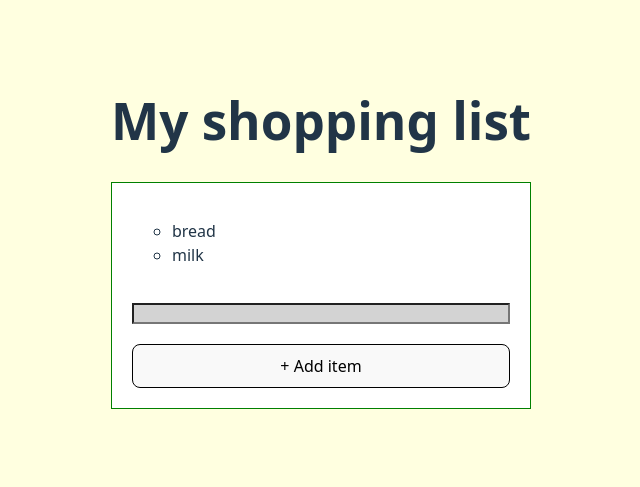
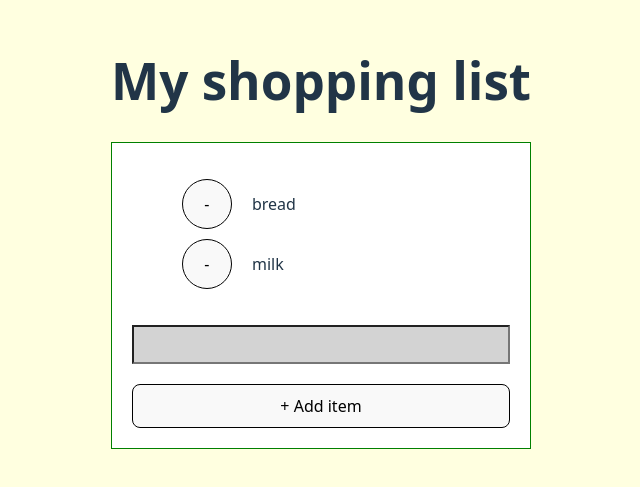
Before and after one commit to emerrafter1/shoppingList, a React (Vite) app in the folder shoppingList/: page / in a window 1280 px wide. Shown: the part 167-654 px from the top of the page, without its empty margins (319-959 px from the left). Built offline with nearby package versions, Linux system fonts and the light colour scheme.

Commit message:
add tick button

```diff
--- a/shoppingList/components/Adder.jsx
+++ b/shoppingList/components/Adder.jsx
@@ -24,6 +24,7 @@ function Adder({ setItems, items }) {
         id="add-list-item"
         value={addedItem}
         onChange={handleInputChange}
+        className="add-item-input"
       />
 
       <button className="add-item-button">+ Add item</button>
--- a/shoppingList/components/shoppingListItem.jsx
+++ b/shoppingList/components/shoppingListItem.jsx
@@ -1,5 +1,18 @@
+import { useState } from "react";
+
+
 function ListItem({item}){
-    return (<li className="list-item">{item}</li>)
+
+    const [itemCheck, setItemCheck] = useState(false)
+
+    function handleItemCheck(){
+        setItemCheck(!itemCheck)
+    }
+
+
+
+
+    return (<li className="list-item"><button onClick={handleItemCheck} className={itemCheck ? "list-item-ticked" : "list-item-unticked"}>{itemCheck ? "✔" : "-"}</button><span className={`list-item-text ${itemCheck ? "strikethrough" : ""}`}>{item}</span></li>)
 }
 
 export default ListItem;
--- a/shoppingList/src/App.css
+++ b/shoppingList/src/App.css
@@ -11,6 +11,7 @@ body {
 
 * {
 
+
 }
 
 .shopping-list {
@@ -21,10 +22,13 @@ body {
 
 .list-item {
   text-align: left;
+  display:grid;
+  gap: 20px;
+  margin: 10px;
 }
 
 ul {
-  list-style-type: circle;
+  list-style-type: none;
 }
 
 form {
@@ -40,3 +44,40 @@ input {
 .add-item-button {
   border: 1px solid black;
 }
+
+.add-item-input {
+  padding: 10px;
+}
+
+.list-item-ticked {
+  border-radius : 50%;
+  border: 1px solid black;
+  width: 50px;
+  height: 50px;
+  color: white;
+  background-color: lightgreen;
+
+}
+
+.list-item-unticked {
+  border-radius : 50%;
+  border: 1px solid black;
+  width: 50px;
+  height: 50px;
+
+
+}
+
+.list-item {
+  display: flex;
+
+  align-items: center;  /* Vertically aligns them in case of different heights */
+}
+
+.list-item-text {
+ /* You can add some space between the button and the text */
+}
+
+.strikethrough {
+  text-decoration: line-through;
+}
```
